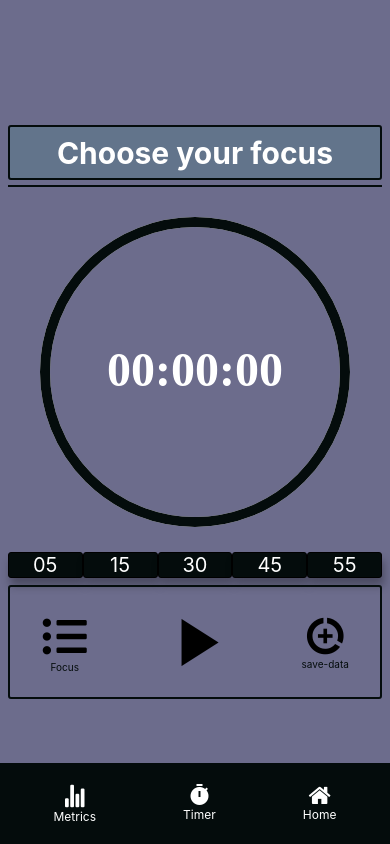
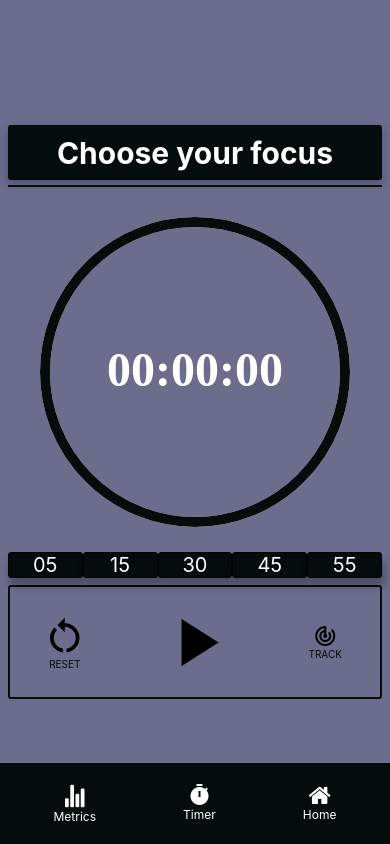
Before and after one commit to Lenindelrionicaragua/HabitTrackerAppFront, a React Native app: screen /StopwatchScreen in a window 390 px wide. Built offline with nearby package versions, Linux system fonts and the light colour scheme; what expo-web-browser would draw is missing.

Commit message:
Update icons for left and right buttons; remove label functionality from right button

```diff
--- a/screens/StopwatchScreen/StopwatchScreen.js
+++ b/screens/StopwatchScreen/StopwatchScreen.js
@@ -41,7 +41,6 @@ const StopwatchScreen = () => {
   const [activityIndex, setActivityIndex] = useState(null);
   const [resetClicks, setResetClicks] = useState(0);
   const resetTimeoutRef = useRef(null);
-  const [labelResetButton, setLabelResetButton] = useState("save-data");
   const [infoText, setInfoText] = useState("select your focus");
 
   const [activeButtons, setActiveButtons] = useState({});
@@ -106,14 +105,14 @@ const StopwatchScreen = () => {
 
     if (currentTime === 0) {
       setInfoText("㊑");
-      setLabelResetButton("save-data");
+
       setTimeout(() => setInfoText(""), 1000);
       return;
     }
 
     if (resetClicks === 0) {
       setInfoText("time-saved");
-      setLabelResetButton("reset-all");
+
       setRunning(false);
       setTimeout(() => setInfoText(""), 5000);
       clearInterval(intervalRef.current);
@@ -124,7 +123,6 @@ const StopwatchScreen = () => {
       setResetClicks(0);
       setActivityIndex(null);
       setRunning(false);
-      setLabelResetButton("remember");
       setInfoText("clear");
     }
   };
@@ -303,8 +301,8 @@ const StopwatchScreen = () => {
 
       <RowContainer>
         <StyledButtonLeft onPress={handleActivityChange}>
-          <FontAwesome5 name="list-ul" size={44} color="black" />
-          <ButtonText>Focus</ButtonText>
+          <MaterialIcons name="restart-alt" size={44} color="black" />
+          <ButtonText>RESET</ButtonText>
         </StyledButtonLeft>
         {running ? (
           <StyledStartButton onPress={pauseStopwatch}>
@@ -316,8 +314,8 @@ const StopwatchScreen = () => {
           </StyledStartButton>
         )}
         <StyledButtonRight onPress={resetStopwatch}>
-          <MaterialIcons name="data-saver-on" size={44} color="black" />
-          <ButtonText>{labelResetButton}</ButtonText>
+          <MaterialIcons name="track-changes" size={24} color="black" />
+          <ButtonText>TRACK</ButtonText>
         </StyledButtonRight>
       </RowContainer>
     </StyledContainer>
--- a/screens/StopwatchScreen/StopwatchScreenStyles.js
+++ b/screens/StopwatchScreen/StopwatchScreenStyles.js
@@ -30,11 +30,59 @@ export const StyledContainer = styled(SafeAreaView)`
   padding-bottom: ${paddingBottom};
 `;
 
+/**
+
+.button-30 {
+  align-items: center;
+  appearance: none;
+  background-color: #FCFCFD;
+  border-radius: 4px;
+  border-width: 0;
+  box-shadow: rgba(45, 35, 66, 0.4) 0 2px 4px,rgba(45, 35, 66, 0.3) 0 7px 13px -3px,#D6D6E7 0 -3px 0 inset;
+  box-sizing: border-box;
+  color: #36395A;
+  cursor: pointer;
+  display: inline-flex;
+  font-family: "JetBrains Mono",monospace;
+  height: 48px;
+  justify-content: center;
+  line-height: 1;
+  list-style: none;
+  overflow: hidden;
+  padding-left: 16px;
+  padding-right: 16px;
+  position: relative;
+  text-align: left;
+  text-decoration: none;
+  transition: box-shadow .15s,transform .15s;
+  user-select: none;
+  -webkit-user-select: none;
+  touch-action: manipulation;
+  white-space: nowrap;
+  will-change: box-shadow,transform;
+  font-size: 18px;
+}
+
+.button-30:focus {
+  box-shadow: #D6D6E7 0 0 0 1.5px inset, rgba(45, 35, 66, 0.4) 0 2px 4px, rgba(45, 35, 66, 0.3) 0 7px 13px -3px, #D6D6E7 0 -3px 0 inset;
+}
+
+.button-30:hover {
+  box-shadow: rgba(45, 35, 66, 0.4) 0 4px 8px, rgba(45, 35, 66, 0.3) 0 7px 13px -3px, #D6D6E7 0 -3px 0 inset;
+  transform: translateY(-2px);
+}
+
+.button-30:active {
+  box-shadow: #D6D6E7 0 3px 7px inset;
+  transform: translateY(2px);
+}
+ */
+
 export const FocusTitle = styled(Text)`
   font-size: 30px;
   text-align: center;
   font-weight: bold;
-  background-color: ${lightGreen};
+  background-color: ${black};
   color: ${white};
   align-items: center;
   justify-items: center;
@@ -43,6 +91,11 @@ export const FocusTitle = styled(Text)`
   border-color: ${black};
   padding: 2%;
   width: 100%;
+  shadow-color: #2d2342;
+  shadow-offset: 0px 4px;
+  shadow-opacity: 0.4;
+  shadow-radius: 8px;
+  elevation: 5;
 `;
 
 export const Line = styled(View)`
```
